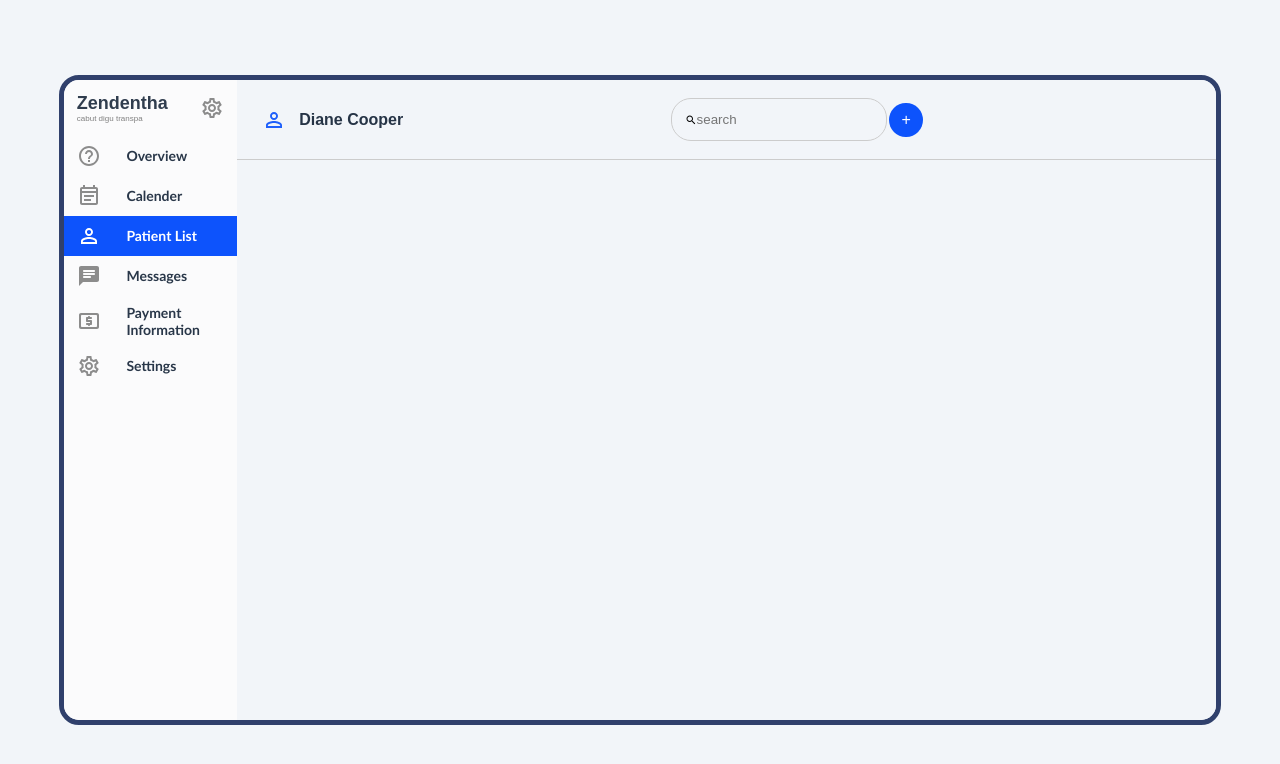
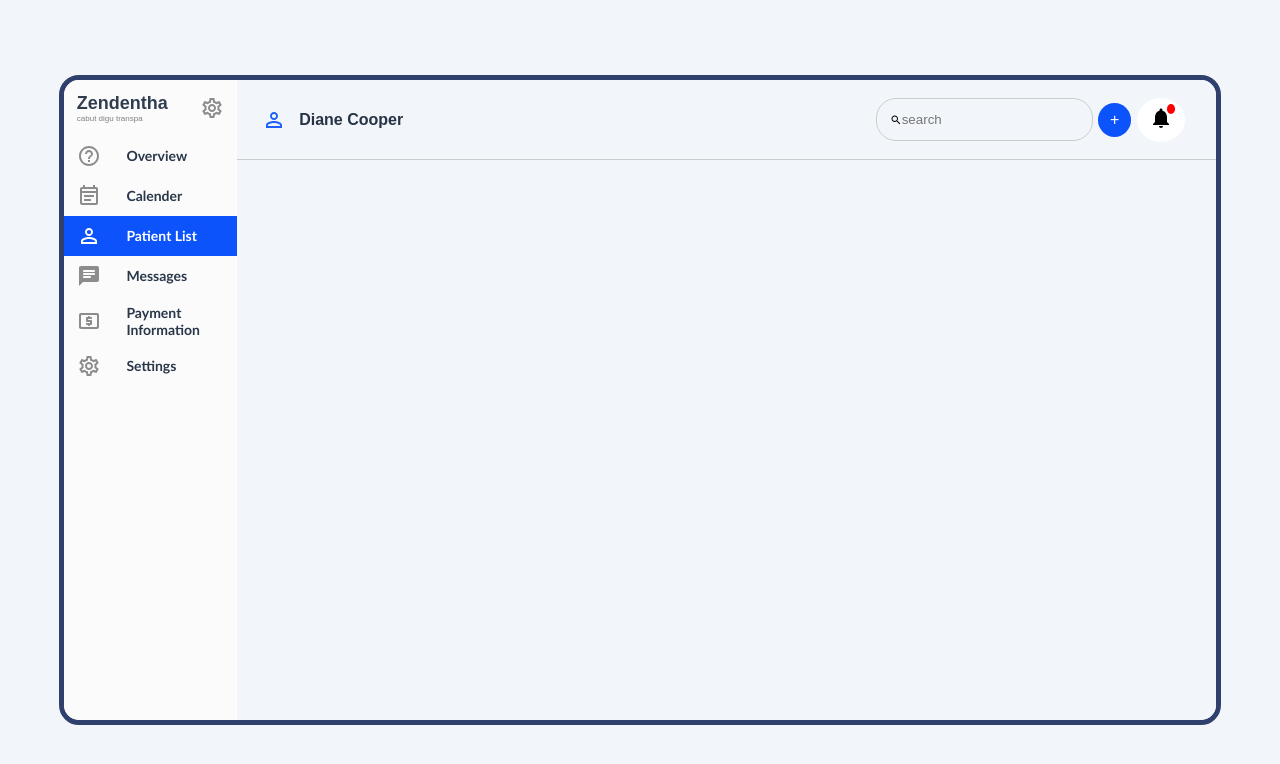
Before and after one commit to rajeshmn47/assignment, a React (Create React App) app: page / in a window 1280 px wide. Shown: the top 764 px of the page. Built offline with nearby package versions, Linux system fonts and the light colour scheme.

Commit message:
last commit

```diff
--- a/src/rightbar.css
+++ b/src/rightbar.css
@@ -35,7 +35,7 @@ align-items: center;
 .righttop{
     display: flex;
     justify-content: space-evenly;
-    width: 20vw;
+    width: 25vw;
     align-items: center;
 }
 .search{
@@ -53,4 +53,20 @@ padding: 1vmax;
     color: #FFFFFF;
     padding: 1vh 1.5vh;
     border-radius: 50%;
+    box-sizing: border-box;
 }
+.notify{
+    background-color: #FFFFFF;
+    border-radius: 50%;
+    padding: 1vh 1.5vh ;
+    position: relative;
+    box-sizing: border-box;
+}
+.reddot{
+    position: absolute;
+    top: 15%;
+    right: 20%;
+    background-color: red;
+    padding: 0.6vh 0.5vh;
+    border-radius: 50%;
+}
--- a/src/rightbar.js
+++ b/src/rightbar.js
@@ -1,6 +1,7 @@
 import './rightbar.css'
 import PersonOutlineOutlinedIcon from '@material-ui/icons/PersonOutlineOutlined';
 import SearchOutlinedIcon from '@material-ui/icons/SearchOutlined';
+import NotificationsIcon from '@material-ui/icons/Notifications';
 
 export const Rightbar=()=>{
     return(
@@ -19,9 +20,12 @@ export const Rightbar=()=>{
 <div className='plus'>
 +
 </div>
+<div className='notify'>
+    <div className='reddot'>
+
+    </div>
+<NotificationsIcon/>
 </div>
-<div>
-
 </div>
 </div>
         </div>
```
